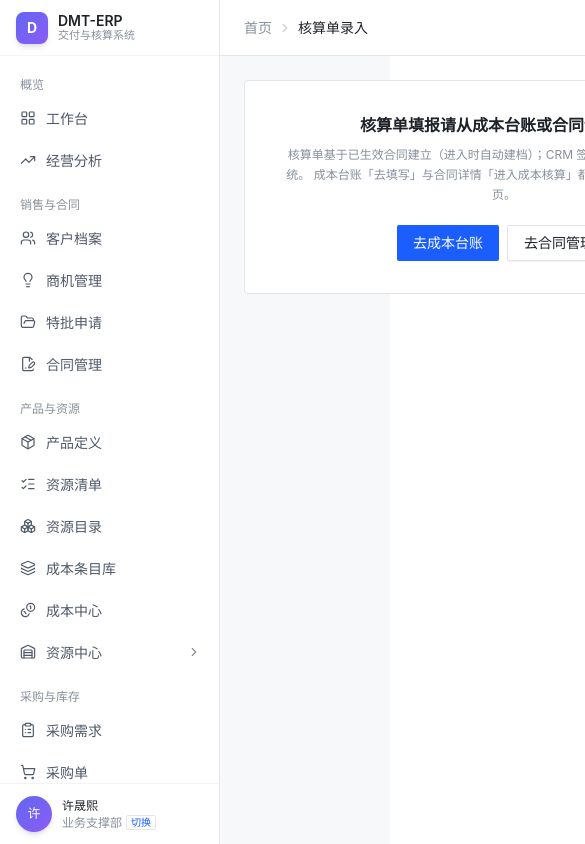
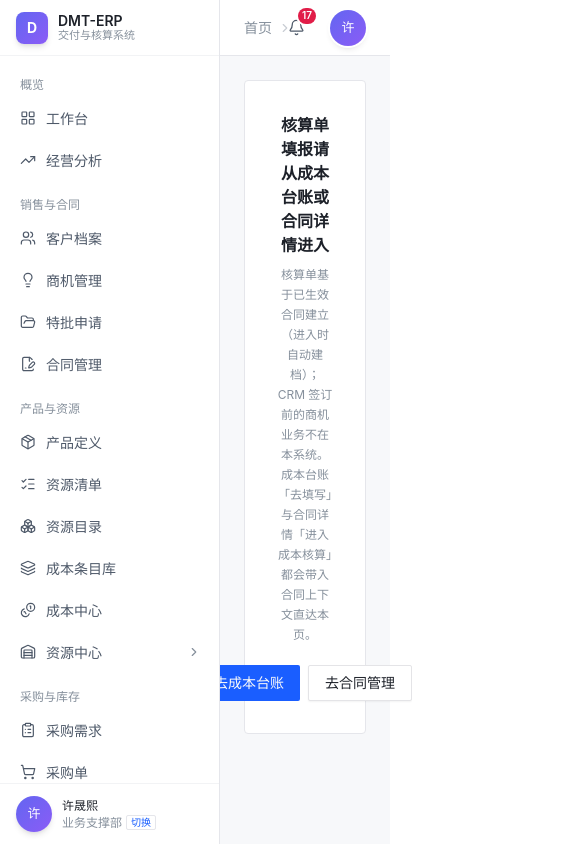
Before and after one commit to ShengxiXu/dmt-erp, a React (Vite) app: page / in a window 390 px wide. Shown: the top 844 px of the page, 585 px wide, since content can reach past the window. Built offline with nearby package versions, Linux system fonts and the light colour scheme.

Commit message:
fix: 窄屏适配——壳布局内容列补 min-w-0 根治页面级横滚；录入页/审批详情条带去最小宽度改可收缩，顶栏与卡片头部允许换行，长公式文本 break-words，宽表保持卡内横向滚动

```diff
--- a/src/components/ArcoShell.tsx
+++ b/src/components/ArcoShell.tsx
@@ -123,14 +123,14 @@ export function ShellLayout() {
         </div>
       </aside>
 
-      <div className="ml-[220px] flex-1">
+      <div className="ml-[220px] min-w-0 flex-1">
         <header className="sticky top-0 z-20 flex h-14 items-center gap-4 border-b border-[#E5E6EB] bg-white px-6">
-          <div className="flex items-center gap-1.5 text-[14px]">
-            <span className="text-[#86909C]">首页</span>
-            <ChevronRight size={14} className="text-[#C9CDD4]" />
-            <span className="text-[#1D2129]">{crumb}</span>
+          <div className="flex min-w-0 items-center gap-1.5 text-[14px]">
+            <span className="shrink-0 text-[#86909C]">首页</span>
+            <ChevronRight size={14} className="shrink-0 text-[#C9CDD4]" />
+            <span className="truncate text-[#1D2129]">{crumb}</span>
           </div>
-          <div className="ml-auto flex items-center gap-4">
+          <div className="ml-auto flex shrink-0 items-center gap-4">
             <GlobalSearch />
             <NoticeBell />
             <span className="hidden rounded-[2px] bg-[#F0F5FF] px-1.5 py-0.5 text-[11px] text-[#165DFF] lg:block">{role.name}</span>
@@ -144,7 +144,7 @@ export function ShellLayout() {
               <Outlet />
             ) : (
               <main className="flex min-h-[70vh] items-center justify-center p-6">
-                <div className="w-[420px] rounded-[8px] border border-[#E5E6EB] bg-white p-8 text-center shadow-sm">
+                <div className="w-[420px] max-w-full rounded-[8px] border border-[#E5E6EB] bg-white p-8 text-center shadow-sm">
                   <span className="mx-auto flex h-12 w-12 items-center justify-center rounded-full bg-[#FFECE8] text-[#F53F3F]"><ShieldAlert size={22} /></span>
                   <div className="mt-3 text-[15px] font-semibold text-[#1D2129]">当前角色无权访问该页面</div>
                   <div className="mt-1.5 text-[12px] leading-5 text-[#86909C]">
--- a/src/pages/Approval.tsx
+++ b/src/pages/Approval.tsx
@@ -264,11 +264,11 @@ export default function Approval() {
 
       {inst && sheet && (
         <>
-          <div className="flex items-center gap-6 border-b border-[#E5E6EB] bg-white px-6">
+          <div className="flex flex-wrap items-center gap-x-6 gap-y-1 border-b border-[#E5E6EB] bg-white px-6">
             <button onClick={back} className="py-3 text-[13px] text-[#86909C] hover:text-[#165DFF]">← 返回列表</button>
             <span className="py-3 font-mono text-[14px] text-[#1D2129]">{inst.docId}</span>
             <Badge className={INST_COLOR[inst.status] + " hover:bg-inherit"}>{inst.status}</Badge>
-            <span className="ml-auto py-3 text-xs text-[#86909C]">审批实例 {inst.id} · 流「{inst.flowName}」分支「{inst.branchName ?? "—"}」（{inst.snapshot.branch}）· 提交人 {inst.submitter} {inst.submitAt}</span>
+            <span className="min-w-0 py-3 text-xs text-[#86909C]">审批实例 {inst.id} · 流「{inst.flowName}」分支「{inst.branchName ?? "—"}」（{inst.snapshot.branch}）· 提交人 {inst.submitter} {inst.submitAt}</span>
           </div>
 
           <main className="space-y-4 p-6">
@@ -280,13 +280,13 @@ export default function Approval() {
                   { label: "合同编号 / 期限", node: (
                       <span className="font-medium">
                         <span className="font-mono text-[13px] text-[#1D2129]">{contractOfSheet?.id ?? sheet.contract.match(/HT-\d+-\d+/)?.[0] ?? sheet.contract}</span>
-                        {contractOfSheet && <span className="ml-1 whitespace-nowrap text-[11px] text-[#86909C]">{contractOfSheet.start} ~ {contractOfSheet.end}</span>}
+                        {contractOfSheet && <span className="ml-1 text-[11px] text-[#86909C]">{contractOfSheet.start} ~ {contractOfSheet.end}</span>}
                       </span>
                     ) },
                   { label: "商机", node: <span className="text-sm font-medium">{bizOf(inst).opp}</span> },
                   { label: "提交人 / 时间", node: <span className="text-sm font-medium">{inst.submitter}<span className="ml-1 text-[11px] font-normal text-[#86909C]">{inst.submitAt}</span></span> },
                 ].map((c, i) => (
-                  <div key={c.label} className={`min-w-40 flex-1 px-4 py-1 ${i > 0 ? "border-l border-[#F2F3F5]" : ""}`}>
+                  <div key={c.label} className={`min-w-0 flex-1 px-4 py-1 ${i > 0 ? "border-l border-[#F2F3F5]" : ""}`}>
                     <div className="text-xs text-[#86909C]">{c.label}</div>
                     <div className="mt-1">{c.node}</div>
                   </div>
@@ -388,7 +388,7 @@ export default function Approval() {
                     </>
                   ) },
                 ].map((c, i) => (
-                  <div key={c.label} className={`min-w-44 flex-1 px-4 py-1 ${i > 0 ? "border-l border-[#F2F3F5]" : ""}`}>
+                  <div key={c.label} className={`min-w-0 flex-1 px-4 py-1 ${i > 0 ? "border-l border-[#F2F3F5]" : ""}`}>
                     <div className="text-xs text-[#86909C]">{c.label}</div>
                     <div className="mt-1">{c.node}</div>
                   </div>
@@ -413,7 +413,7 @@ export default function Approval() {
                         const deptSum = list.reduce((s, e) => s + e.amount, 0);
                         return (
                           <div key={dept}>
-                            <div className="flex items-center gap-2 bg-[#F7F8FA] px-4 py-2">
+                            <div className="flex flex-wrap items-center gap-2 bg-[#F7F8FA] px-4 py-2">
                               <Badge className={`${dept === "业务支撑部" ? "bg-[#FFF7E8] text-[#FF7D00]" : "bg-[#E8FFFB] text-[#0FC6C2]"} hover:bg-inherit`}>{dept}</Badge>
                               <span className="text-xs text-[#86909C]">{list.length} 个条目</span>
                               <span className="ml-auto font-mono text-sm font-semibold text-[#1D2129]">¥ {fmt(deptSum)}</span>
@@ -421,7 +421,7 @@ export default function Approval() {
                             <div className="divide-y divide-[#F7F8FA]">
                               {list.map((e, i) => (
                                 <div key={i} className="px-4 py-2.5">
-                                  <div className="flex items-baseline gap-2">
+                                  <div className="flex flex-wrap items-baseline gap-2">
                                     <span className="shrink-0 rounded-[2px] bg-[#F2F3F5] px-1.5 py-0.5 font-mono text-[10px] text-[#86909C]">{e.line.split(" · ")[0]}</span>
                                     <span className="text-sm font-medium text-[#1D2129]">{e.item}</span>
                                     {e.costType === "一次性" && (
@@ -435,13 +435,13 @@ export default function Approval() {
                                   {e.spec && (
                                     <div className="mt-1 flex items-start gap-1.5 text-xs text-[#4E5969]">
                                       <span className="mt-px shrink-0 rounded-[2px] bg-[#E8F3FF] px-1 py-px text-[10px] text-[#165DFF]">选用</span>
-                                      <span>{e.spec}</span>
+                                      <span className="min-w-0 break-words">{e.spec}</span>
                                     </div>
                                   )}
                                   {e.note && (
                                     <div className="mt-1 flex items-start gap-1.5 text-xs leading-5 text-[#86909C]">
                                       <span className="mt-px shrink-0 rounded-[2px] bg-[#F2F3F5] px-1 py-px text-[10px] text-[#86909C]">演算</span>
-                                      <span>{e.note}</span>
+                                      <span className="min-w-0 break-words">{e.note}</span>
                                     </div>
                                   )}
                                 </div>
--- a/src/pages/Home.tsx
+++ b/src/pages/Home.tsx
@@ -924,12 +924,12 @@ export default function Home() {
               删除行
             </button>
           )}
-          <label className="ml-auto flex items-center gap-1.5 text-xs text-[#4E5969]">
+          <label className="ml-auto flex min-w-0 flex-wrap items-center gap-1.5 text-xs text-[#4E5969] sm:w-auto w-full sm:ml-auto">
             产品类别
             <select
               value={driverOf(l)}
               onChange={(e) => setDriver(l.id, e.target.value)}
-              className="h-8 max-w-72 rounded-[2px] border border-[#E5E6EB] bg-white px-2 text-sm text-[#4E5969]">
+              className="h-8 w-full max-w-44 min-w-0 rounded-[2px] border border-[#E5E6EB] bg-white px-2 text-sm text-[#4E5969]">
               {CATEGORIES.map((c) => (
                 <option key={c.id} value={`cat:${c.id}`}>{c.name}</option>
               ))}
@@ -1073,7 +1073,7 @@ export default function Home() {
     return (
       <ArcoShell breadcrumb="核算单录入">
         <main className="flex flex-1 items-center justify-center p-6">
-          <div className="w-[520px] rounded-[4px] border border-[#E5E6EB] bg-white p-8 text-center">
+          <div className="w-[520px] max-w-full rounded-[4px] border border-[#E5E6EB] bg-white p-8 text-center">
             <div className="text-base font-semibold text-[#1D2129]">核算单填报请从成本台账或合同详情进入</div>
             <div className="mt-2 text-xs leading-5 text-[#86909C]">
               核算单基于已生效合同建立（进入时自动建档）；CRM 签订前的商机业务不在本系统。
@@ -1092,7 +1092,7 @@ export default function Home() {
   return (
     <ArcoShell breadcrumb="核算单录入">
       {/* 单号 + 状态条 */}
-      <div className="flex items-center gap-4 border-b border-[#E5E6EB] bg-white px-6 py-2.5">
+      <div className="flex flex-wrap items-center gap-x-4 gap-y-1.5 border-b border-[#E5E6EB] bg-white px-6 py-2.5">
         <span className="font-mono text-[14px] text-[#1D2129]">{SHEET_OF_CONTRACT(contract.id)?.id ?? "—"}</span>
         <span className={`rounded-[2px] px-2 py-0.5 text-[12px] ${sent ? "bg-[#E8F3FF] text-[#165DFF]" : "bg-[#FFF3E8] text-[#FF7D00]"}`}>
           {sent ? "审批中（已锁定）" : "待填写"}
@@ -1117,14 +1117,14 @@ export default function Home() {
               { label: "合同号 / 期限", node: contract ? (
                   <span className="font-medium">
                     <Link className="font-mono text-[13px] text-[#165DFF] hover:underline" to={`/contract/detail?id=${contract.id}`}>{contract.id}</Link>
-                    <span className="ml-1 whitespace-nowrap text-[11px] text-[#86909C]">{contract.start} ~ {contract.end}</span>
+                    <span className="ml-1 text-[11px] text-[#86909C]">{contract.start} ~ {contract.end}</span>
                   </span>
                 ) : <span className="text-sm font-medium">HT-2026-0341 · 24 个月</span> },
               { label: `付款方式${fromContract ? "（合同约定）" : "（缺失时手工维护）"}`, node: (
                   <select
                     value={payCycle}
                     onChange={(e) => setPayCycle(e.target.value)}
-                    className="rounded-[2px] border border-[#E5E6EB] bg-white px-2 py-1 text-sm font-medium focus:border-[#165DFF] focus:outline-none">
+                    className="w-full min-w-0 rounded-[2px] border border-[#E5E6EB] bg-white px-2 py-1 text-sm font-medium focus:border-[#165DFF] focus:outline-none">
                     {["月付", "季度付", "半年付", "年付"].map((o) => (
                       <option key={o} value={o}>{o}</option>
                     ))}
@@ -1135,14 +1135,14 @@ export default function Home() {
                   : <span className="text-sm font-medium">{contract ? "标准合同 · 无折扣" : "—"}</span> },
               { label: "销售员（提成在 CRM 核算）", node: <span className="text-sm font-medium">张伟</span> },
             ].map((c, i) => (
-              <div key={c.label} className={`min-w-40 flex-1 px-4 py-1 ${i > 0 ? "border-l border-[#F2F3F5]" : ""}`}>
+              <div key={c.label} className={`min-w-0 flex-1 px-4 py-1 ${i > 0 ? "border-l border-[#F2F3F5]" : ""}`}>
                 <div className="text-xs text-[#86909C]">{c.label}</div>
                 <div className="mt-1">{c.node}</div>
               </div>
             ))}
           </div>
-          {/* 订单行总览：本单卖什么（与下方逐行填报卡片一一对应），客户要素之下 */}
-          <div className="mt-3 border-t border-[#F2F3F5] pt-3">
+          {/* 订单行总览：本单卖什么（与下方逐行填报卡片一一对应），客户要素之下；窄屏表内横向滚动 */}
+          <div className="mt-3 overflow-x-auto border-t border-[#F2F3F5] pt-3">
           {fromContract && contract ? (
             <table className="w-full text-sm">
               <thead>
```
